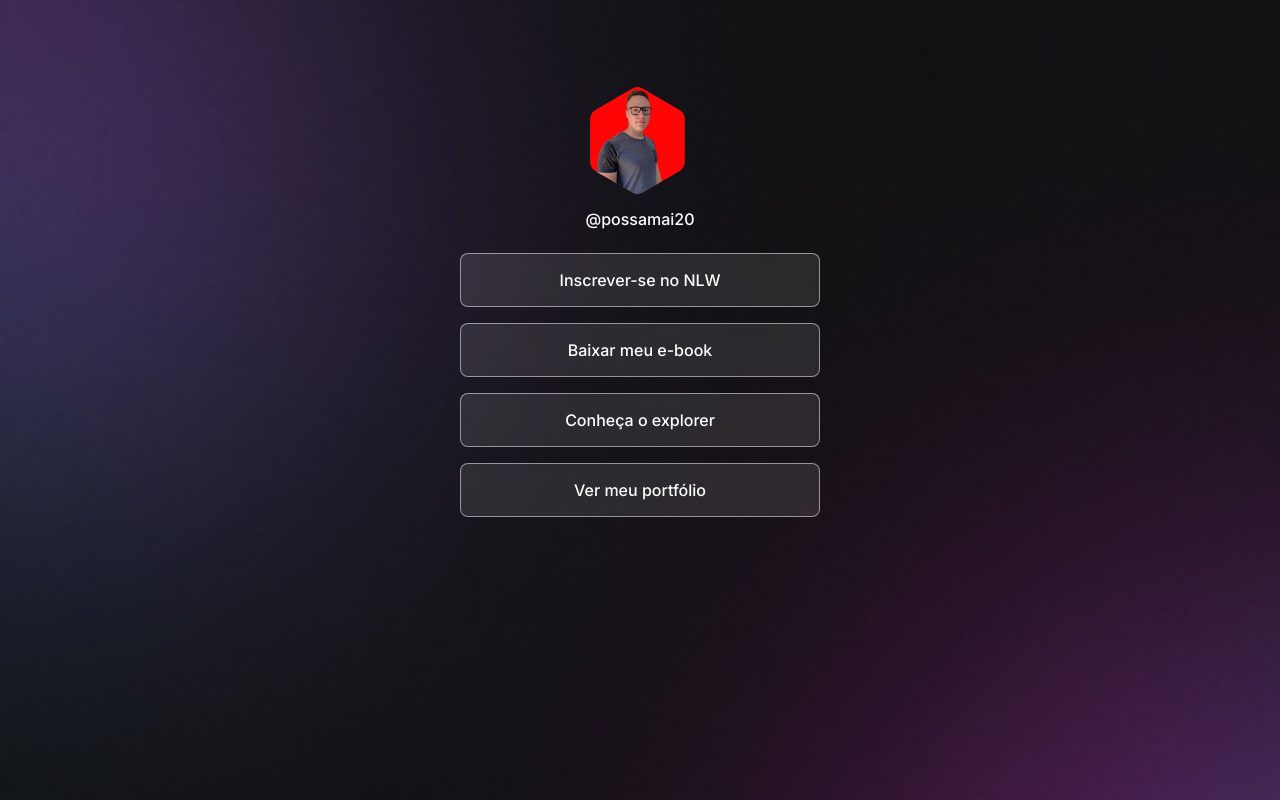
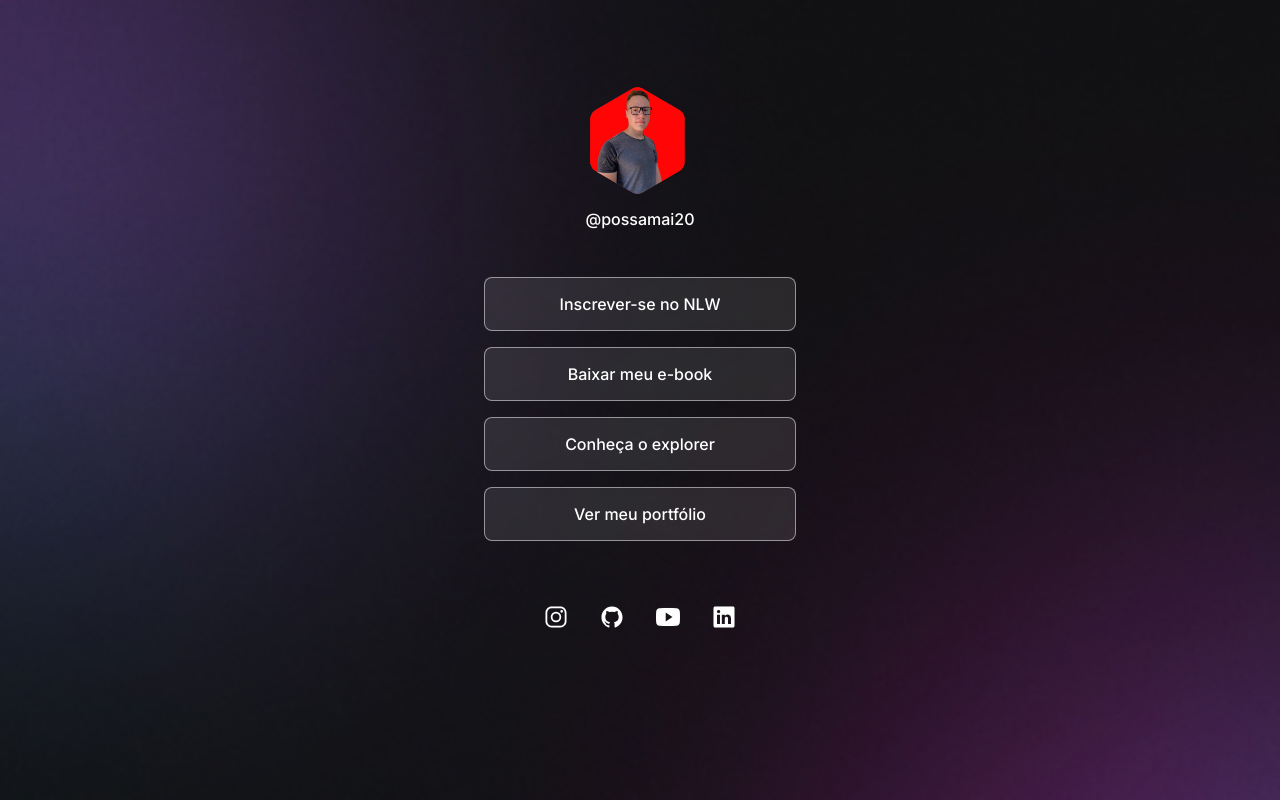
Before and after one commit to Daniel-Possamai/projetoDiscover, a plain HTML site: page index.html in a window 1280 px wide. Drawn offline with nearby package versions, Linux system fonts and the light colour scheme.

Commit message:
Adicionado os botoes social links

```diff
--- a/index.html
+++ b/index.html
@@ -31,9 +31,24 @@
                 <a href="#" target="_blank">Ver meu portfólio</a>
             </li>
         </ul>
+        <div id="socialLinks">
+            <a href="#" target="_blank">
+                <ion-icon name="logo-instagram"></ion-icon>
+            </a>
+            <a href="#" target="_blank">
+                <ion-icon name="logo-github"></ion-icon>
+            </a>
+            <a href="#" target="_blank">
+                <ion-icon name="logo-youtube"></ion-icon>
+            </a>
+            <a href="#" target="_blank">
+                <ion-icon name="logo-linkedin"></ion-icon>
+            </a>
+        </div>
     </div>
 
-
+    <script type="module" src="https://unpkg.com/ionicons@7.1.0/dist/ionicons/ionicons.esm.js"></script>
+    <script nomodule src="https://unpkg.com/ionicons@7.1.0/dist/ionicons/ionicons.js"></script>
     <script type="text/javascript" src="./src/index.js"></script>
 </body>
 </html>
--- a/src/css/style.css
+++ b/src/css/style.css
@@ -10,6 +10,7 @@ body *{
 #container{
     width: 360px;
     margin: 56px auto auto auto;
+    padding: 0 24px;
 }
 
 #profile{
@@ -35,7 +36,7 @@ ul{
     display: flex;
     flex-direction: column;
     gap: 16px;
-
+    padding: 24px 0;
 }
 
 ul li a{
@@ -56,3 +57,26 @@ ul li a:hover {
     background: rgba(255, 255, 255, 0.05);
     border: 1.5px solid white;
 }
+
+#socialLinks{
+    display: flex;
+    justify-content: center;
+    align-items: center;
+    padding: 24px 0;
+    font-size: 24px;
+}
+
+#socialLinks a{
+    display: flex;
+    justify-content: center;
+    align-items: center;
+    padding: 16px;
+    border-radius: 50%;
+    transition: background .3s;
+}
+
+#socialLinks a:hover{
+    background: rgba(255, 255, 255, 0.2);
+    padding: 16px;
+
+}
```
